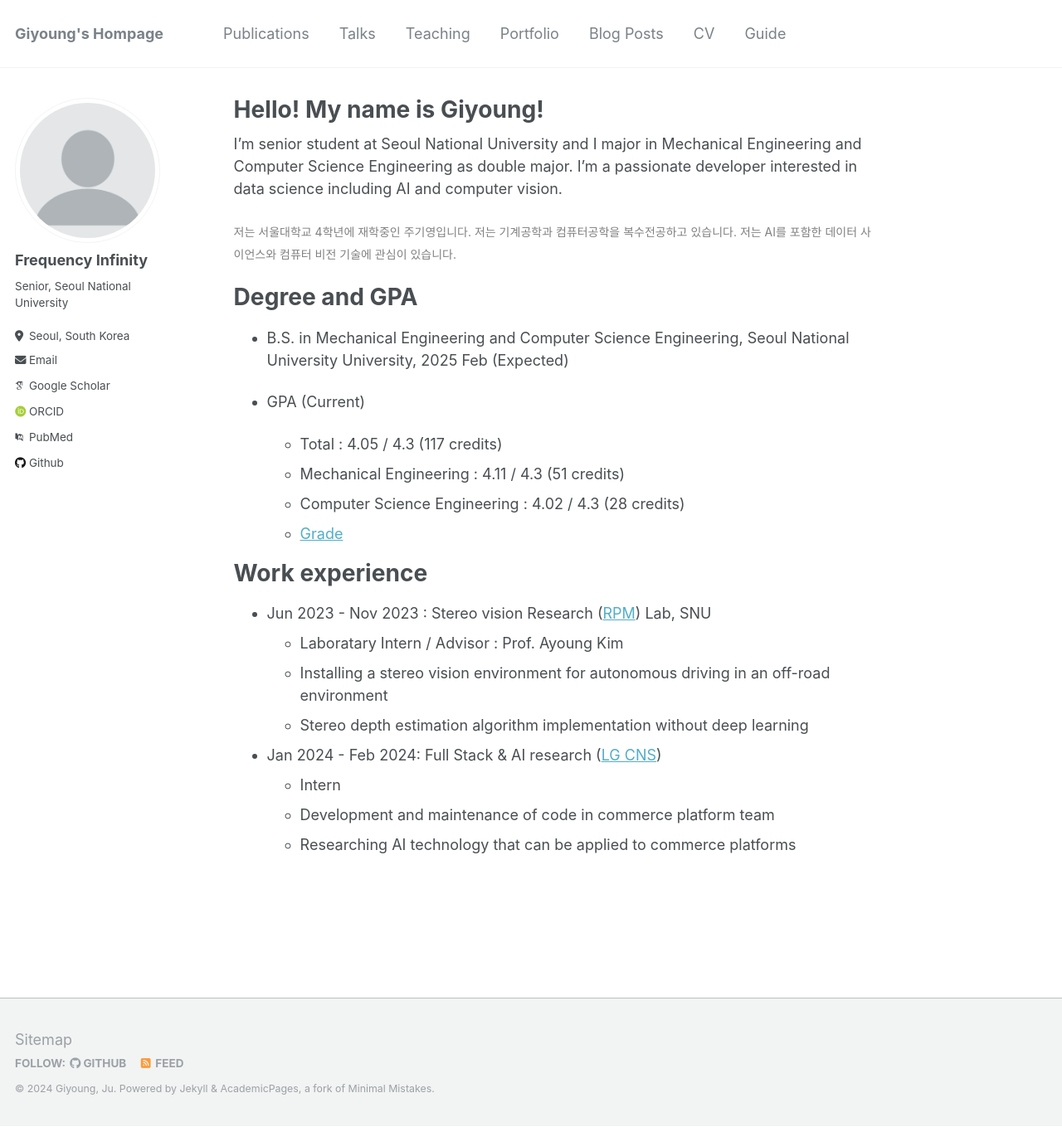
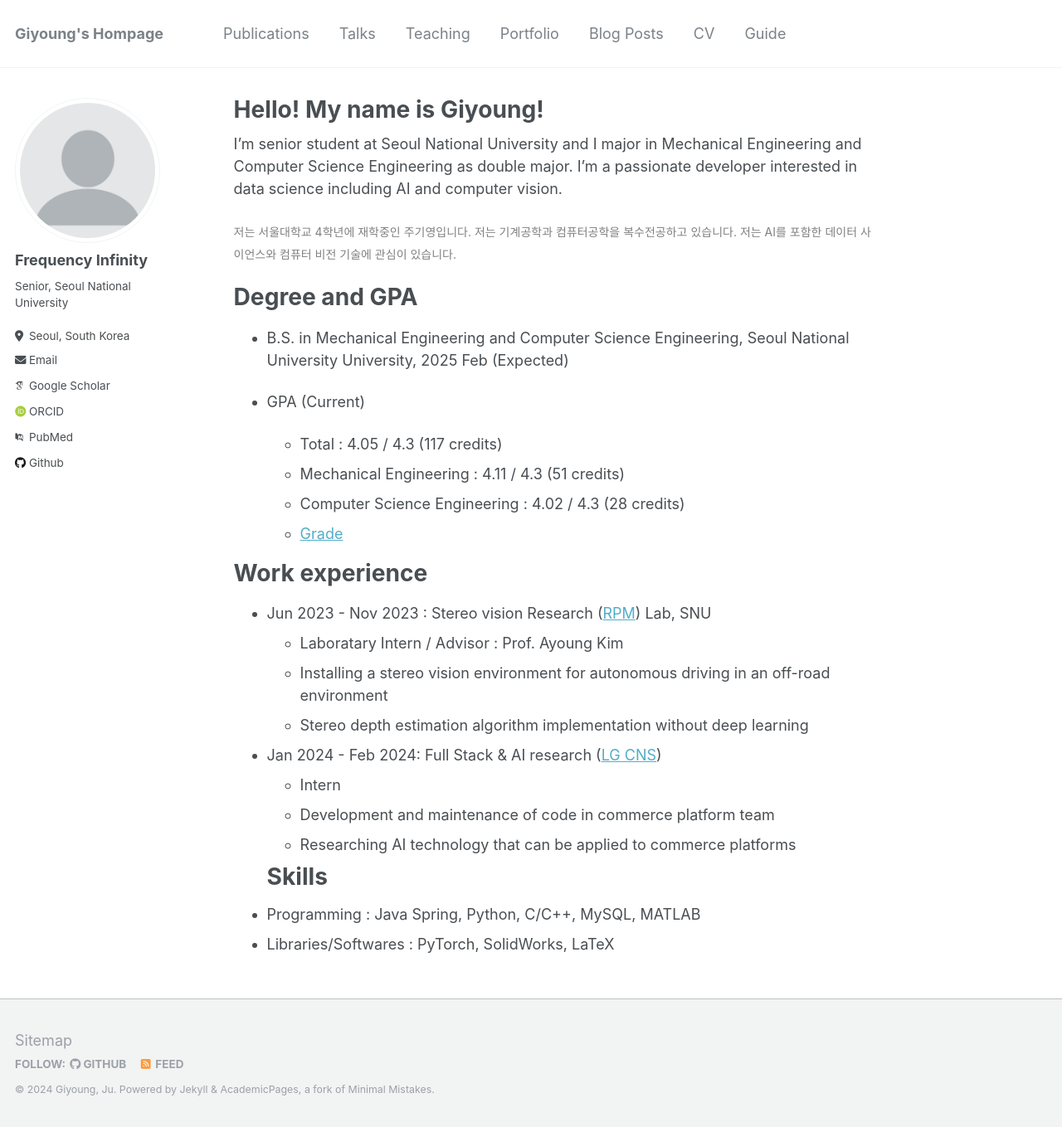
Before and after one commit to freqinfi/freqinfi.github.io, a Jekyll site: the page built from _pages/about.md, in a window 1280 px wide and 1359 px high. Shown: the whole window at 83% size. Built offline with Jekyll 4.4.1, drawn with Linux system fonts in a browser that asks for light colours; some web fonts are replaced.

Commit message:
Update about.md

```diff
--- a/_pages/about.md
+++ b/_pages/about.md
@@ -33,3 +33,9 @@ Work experience
   * Intern
   * Development and maintenance of code in commerce platform team
   * Researching AI technology that can be applied to commerce platforms
+
+
+  Skills
+======
+* Programming : Java Spring, Python, C/C++, MySQL, MATLAB
+* Libraries/Softwares : PyTorch, SolidWorks, LaTeX
```
